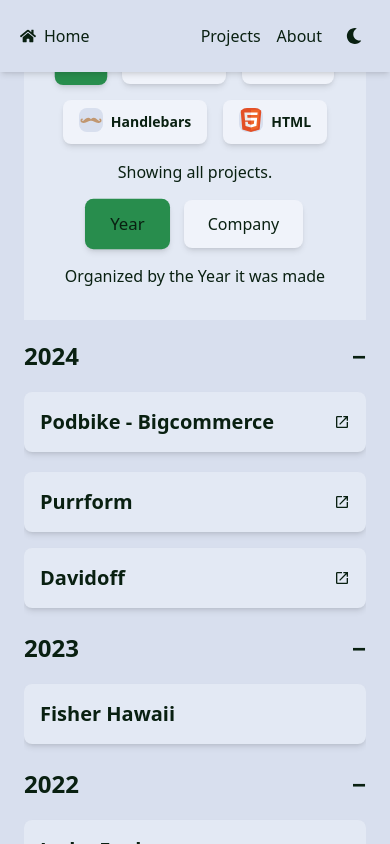
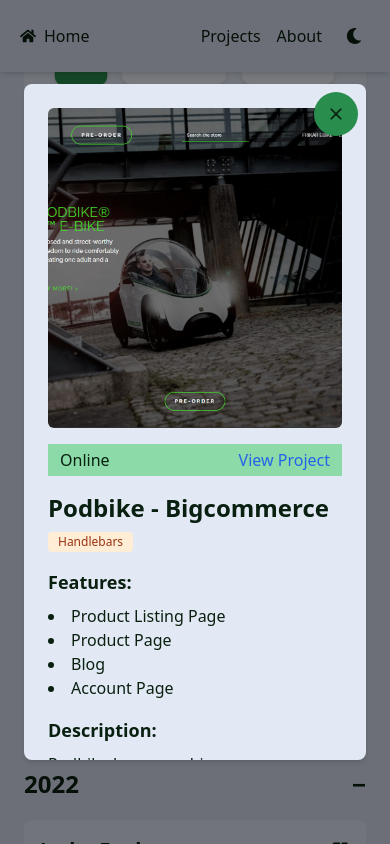
Before and after one commit to Teser301/portfolio-tailwind, a React app: page /projects in a window 390 px wide. Both pictures are taken after a click on the item "Podbike - Bigcommerce". Shown: the part 499-1343 px from the top of the page. Built offline with nearby package versions, Linux system fonts and the light colour scheme; the HTML template or start-up script is replaced by a standard one.

Commit message:
refactor: Projects for mobile

```diff
--- a/src/components/ProjectPage/ProjectDetail.tsx
+++ b/src/components/ProjectPage/ProjectDetail.tsx
@@ -1,49 +1,39 @@
 import React from "react";
 import { Project } from "../../types/project";
-import ProjectFeatures from "./ProjectDetail/ProjectFeatures";
-import ProjectStatus from "./ProjectDetail/ProjectStatus";
-import ProjectTags from "./ProjectDetail/ProjectTags";
-
+import ProjectContent from "./ProjectDetail/ProjectContent";
+import { MdClose } from "react-icons/md";
 interface ProjectDetailProps {
   selectedProject: Project | null;
+  onClose: () => void; // Callback to close the modal
 }
 
-const ProjectDetail: React.FC<ProjectDetailProps> = ({ selectedProject }) => {
+const ProjectDetail: React.FC<ProjectDetailProps> = ({
+  selectedProject,
+  onClose,
+}) => {
   return (
-    <div className="hidden md:flex flex-1 flex-col justify-start sticky h-[800px]  p-6 top-20 bg-backgroundPrimary shadow-md rounded-lg">
-      {selectedProject ? (
-        <div className="flex flex-col overflow-x-hidden overflow-y-scroll custom-scrollbar-container">
-          <img
-            src={selectedProject.image}
-            alt={selectedProject.title}
-            className="w-full h-80 object-cover object-top rounded-md"
-          />
-          <ProjectStatus
-            status={selectedProject.status}
-            link={selectedProject.link}
-          />
-          <h2 className="text-2xl font-bold mt-4">{selectedProject.title}</h2>
-          <ProjectTags tags={selectedProject.type} />
-          <ProjectFeatures features={selectedProject.features} />
-          <div>
-            <h3 className="text-lg font-semibold ">Description:</h3>
-            <p className="mt-2">{selectedProject.description}</p>
+    <>
+      {selectedProject && (
+        <>
+          {/*Desktop Format */}
+          <div className="hidden md:flex flex-1 flex-col justify-start sticky h-[800px] p-6 top-20 bg-backgroundPrimary shadow-md rounded-lg overflow-x-hidden  overflow-y-scroll custom-scrollbar-container">
+            <ProjectContent project={selectedProject} />
           </div>
-
-          {selectedProject.bigFeatureTitle &&
-            selectedProject.bigFeatureDescription && (
-              <div className="mt-2">
-                <h3 className="text-lg  font-semibold">
-                  {selectedProject.bigFeatureTitle}
-                </h3>
-                <p className="mt-2">{selectedProject.bigFeatureDescription}</p>
-              </div>
-            )}
-        </div>
-      ) : (
-        <p className="text-center">Hover over a project to see its details.</p>
+          {/*Mobile Format */}
+          <div className="flex fixed inset-0 bg-black bg-opacity-50  items-center justify-center z-50 md:hidden">
+            <div className="bg-backgroundPrimary p-6 m-6 rounded-lg shadow-md  w-full relative h-4/5 overflow-y-scroll custom-scrollbar-container">
+              <button
+                onClick={onClose}
+                className="absolute top-2 right-2 p-3 bg-primary rounded-full"
+              >
+                <MdClose className="w-5 h-5" />
+              </button>
+              <ProjectContent project={selectedProject} />
+            </div>
+          </div>
+        </>
       )}
-    </div>
+    </>
   );
 };
 
--- /dev/null
+++ b/src/components/ProjectPage/ProjectDetail/ProjectContent.tsx
@@ -0,0 +1,41 @@
+import ProjectFeatures from "./../ProjectDetail/ProjectFeatures";
+import ProjectStatus from "./../ProjectDetail/ProjectStatus";
+import ProjectTags from "./../ProjectDetail/ProjectTags";
+import { Project } from "../../../types/project";
+interface ProjectContentProps {
+  project: Project | null;
+}
+
+const ProjectContent: React.FC<ProjectContentProps> = ({ project }) => {
+  return (
+    <>
+      {project && (
+        <div className="flex flex-col ">
+          <img
+            src={project.image}
+            alt={project.title}
+            className="w-full h-80 object-cover object-top rounded-md"
+          />
+          <ProjectStatus status={project.status} link={project.link} />
+          <h2 className="text-2xl font-bold mt-4">{project.title}</h2>
+          <ProjectTags tags={project.type} />
+          <ProjectFeatures features={project.features} />
+          <div>
+            <h3 className="text-lg font-semibold ">Description:</h3>
+            <p className="mt-2">{project.description}</p>
+          </div>
+          {project.bigFeatureTitle && project.bigFeatureDescription && (
+            <div className="mt-2">
+              <h3 className="text-lg font-semibold">
+                {project.bigFeatureTitle}
+              </h3>
+              <p className="mt-2">{project.bigFeatureDescription}</p>
+            </div>
+          )}
+        </div>
+      )}
+    </>
+  );
+};
+
+export default ProjectContent;
--- a/src/components/ProjectPage/ProjectList.tsx
+++ b/src/components/ProjectPage/ProjectList.tsx
@@ -1,8 +1,7 @@
 import React from "react";
 import { ProjectListProps } from "../../types/project";
-
 import { MdOpenInNew } from "react-icons/md";
-
+import { Project } from "../../types/project";
 const ProjectList: React.FC<ProjectListProps> = ({
   groupedProjects,
   expandedGroups,
@@ -10,6 +9,23 @@ const ProjectList: React.FC<ProjectListProps> = ({
   handleProjectClick,
   setSelectedProject,
 }) => {
+  const handleProjectItemClick = (
+    project: Project,
+    event: React.MouseEvent
+  ) => {
+    // Prevent icon click event from bubbling up to project item
+    event.stopPropagation();
+    // Set the selected project
+    setSelectedProject(project);
+  };
+
+  const handleIconClick = (link: string, event: React.MouseEvent) => {
+    // Prevent the icon click event from bubbling up to project item
+    event.stopPropagation();
+    // Redirect to the project link
+    handleProjectClick(link);
+  };
+
   return (
     <ul className="w-full md:w-1/3 space-y-6 overflow-auto">
       {groupedProjects.map((group, groupIndex) => {
@@ -29,22 +45,26 @@ const ProjectList: React.FC<ProjectListProps> = ({
                 {group.projects.map((project, projectIndex) => (
                   <li
                     key={projectIndex}
-                    onMouseEnter={() => setSelectedProject(project)}
-                    onClick={
-                      project.status.toLowerCase().includes("online")
-                        ? () => handleProjectClick(project.link)
-                        : undefined
-                    }
-                    className={`flex justify-between items-center relative p-4 my-5 bg-backgroundPrimary shadow-md rounded-lg transition hover:bg-primary
+                    onClick={(e) => handleProjectItemClick(project, e)}
+                    className={`flex justify-between  relative my-5 bg-backgroundPrimary  group hover:bg-primary shadow-md rounded-lg transition
                     ${
                       project.status.toLowerCase().includes("online")
-                        ? "cursor-pointer "
+                        ? "cursor-pointer"
                         : "cursor-default"
-                    }`}
+                    }
+                   `}
                   >
-                    <h4 className="text-xl font-semibold ">{project.title}</h4>
+                    <h4 className="text-xl font-semibold p-4">
+                      {project.title}
+                    </h4>
                     {project.status.toLowerCase().includes("online") && (
-                      <MdOpenInNew className="text-dark dark:text-light" />
+                      <div
+                        onClick={(e) => handleIconClick(project.link, e)}
+                        className="text-xl ml-4 p-4 cursor-pointer flex group-hover:bg-secondary items-center justify-center rounded-r-lg transition
+                        hover:bg-secondary"
+                      >
+                        <MdOpenInNew className="text-dark dark:text-light" />
+                      </div>
                     )}
                   </li>
                 ))}
--- a/src/index.css
+++ b/src/index.css
@@ -35,9 +35,6 @@
 }
 
 /* Only using this for scrollbar as Tailwind doesnt natively support classes for it */
-.custom-scrollbar-container {
-  padding: 0px 24px;
-}
 
 .custom-scrollbar-container::-webkit-scrollbar {
   width: 12px;
--- a/src/pages/ProjectPage.tsx
+++ b/src/pages/ProjectPage.tsx
@@ -34,7 +34,9 @@ const Portfolio: React.FC = () => {
       prev.includes(group) ? prev.filter((g) => g !== group) : [...prev, group]
     );
   };
-
+  const handleCloseModal = () => {
+    setSelectedProject(null);
+  };
   const handleProjectClick = (link: string) => {
     window.open(link, "_blank");
   };
@@ -54,7 +56,10 @@ const Portfolio: React.FC = () => {
           handleProjectClick={handleProjectClick}
           setSelectedProject={setSelectedProject}
         />
-        <ProjectDetail selectedProject={selectedProject} />
+        <ProjectDetail
+          onClose={handleCloseModal}
+          selectedProject={selectedProject}
+        />
       </div>
     </div>
   );
```
